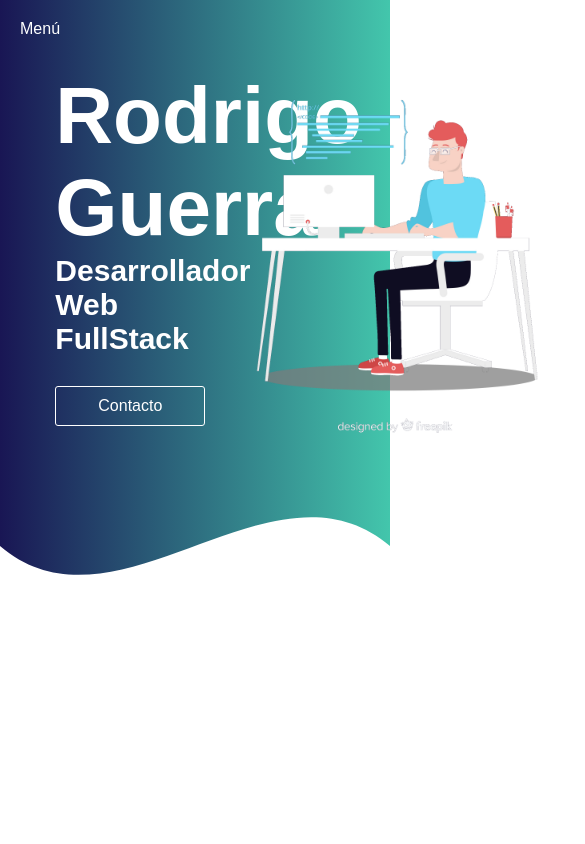
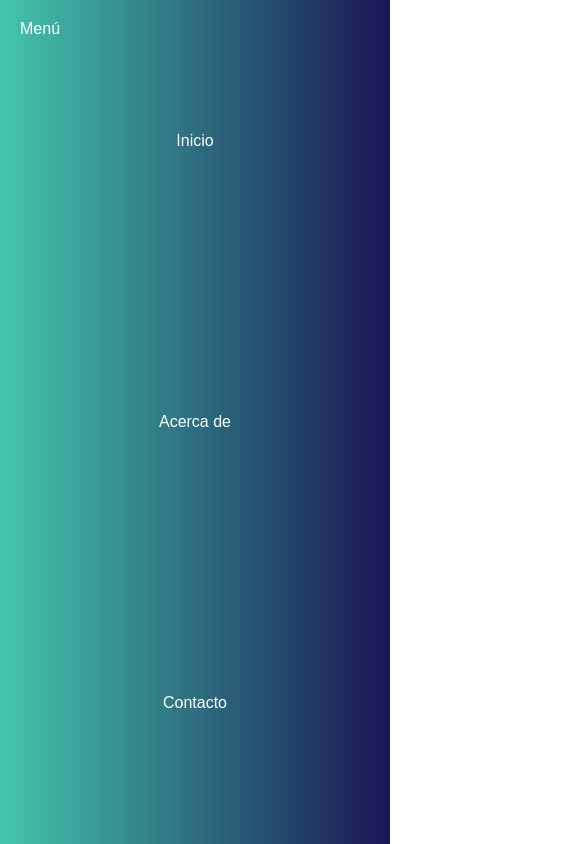
Before and after one commit to rodrigoguerra77/landing_page, a plain HTML site: page src/index.html in a window 390 px wide. Both pictures are taken after a click on the link "Menú". Shown: the whole page, 585 px wide, since content can reach past the window. Drawn offline with Linux system fonts and the light colour scheme.

Commit message:
Menu funcional y responsive

```diff
--- a/assets/css/style.css
+++ b/assets/css/style.css
@@ -12,13 +12,13 @@ nav {
     position: fixed;
     top: 20px;
     left: 20px;
+    display: flex;
+    justify-content: flex-start;
 }
 
 nav a {
     color: #fff;
     text-decoration: none;
-    display: inline-block;
-    animation: moveLeft 1s ease-in;
 }
 
 header {
@@ -44,11 +44,11 @@ img {
     object-fit: cover;
     width: auto;
     animation: moveUp 1s ease-in;
+    width: 450px;
 }
 
 .img-rounded {
     border-radius: 50%;
-    max-width: 400px;
 }
 
 .texts {
@@ -88,6 +88,37 @@ img {
     background: linear-gradient(to right, #191654, #43C6AC); /* W3C, IE 10+/ Edge, Firefox 16+, Chrome 26+, Opera 12+, Safari 7+ */
 }
 
+.links {
+    position: fixed;
+    display: flex;
+    top: 0;
+    justify-content: space-around;
+    align-items: center;
+    height: 100vh;
+    left: 0;
+    flex-direction: column;
+    width: 100%;
+    transition: all 1s ease;
+    background: #43C6AC;  /* fallback for old browsers */
+    background: -webkit-linear-gradient(to left, #191654, #43C6AC);  /* Chrome 10-25, Safari 5.1-6 */
+    background: linear-gradient(to left, #191654, #43C6AC); /* W3C, IE 10+/ Edge, Firefox 16+, Chrome 26+, Opera 12+, Safari 7+ */
+}
+
+.one {
+    -webkit-clip-path: circle(0% at 0 0);
+    clip-path: circle(0% at 0 0);
+}
+
+.two {
+    -webkit-clip-path: circle(150% at 0 0);
+    clip-path: circle(150% at 0 0);
+}
+
+.icon {
+    z-index: 100;
+    animation: moveLeft 1s ease-in;
+}
+
 @keyframes moveLeft {
     0% {
         opacity: 0;
@@ -123,3 +154,72 @@ img {
         transform: translate(0);
     }
 }
+
+@media screen and (max-width:1000px) {
+    img {
+        width: 400px;
+    }
+}
+
+@media screen and (max-width:800px) {
+    img {
+        width: 370px;
+    }
+
+    .texts h1 {
+        font-size: 70px;
+    }
+
+    .texts h2 {
+        font-size: 25px;
+    }
+}
+
+@media screen and (max-width:700px) {
+    img {
+        width: 250px;
+    }
+
+    .texts h1 {
+        font-size: 40px;
+    }
+
+    .texts h2 {
+        font-size: 15px;
+    }
+}
+
+@media screen and (max-width:450px) {
+    .container {
+        width: 100%;
+        flex-wrap: wrap-reverse;
+        justify-content: center;
+    }
+
+    .texts {
+        width: 100%;
+        text-align: center;
+    }
+
+    .texts h1 {
+        font-size: 60px;
+    }
+}
+
+@media screen and (max-width:340px) {
+    img {
+        width: 160px;
+    }
+
+    .texts h1 {
+        font-size: 35px;
+    }
+
+    .texts a {
+        width: 120px;
+    }
+
+    .texts h2 {
+        font-size: 15px;
+    }
+}
--- a/assets/js/all.js
+++ b/assets/js/all.js
@@ -0,0 +1,17 @@
+'use strict';
+
+let buttom = document.getElementById("icon");
+let links = document.getElementById("links");
+let count = 0;
+
+buttom.addEventListener("click", function(e){
+    e.preventDefault();
+    if(count == 0){
+        links.className = ("links two");
+        count = 1;
+    } else {
+        links.classList.remove("two");
+        links.className = ("links one");
+        count = 0;
+    }
+})
--- a/src/index.html
+++ b/src/index.html
@@ -12,11 +12,11 @@
     <header>
         <nav>
             <a href="#" id="icon" class="icon">Menú</a>
-            <!--<div class="links one" id="links">
+            <div class="links one" id="links">
                 <a href="">Inicio</a>
                 <a href="">Acerca de</a>
                 <a href="">Contacto</a>
-            </div>-->
+            </div>
         </nav>
         <div class="container">
             <div class="texts">
@@ -30,5 +30,7 @@
     <div class="wave">
         <div style="height: 150px; overflow: hidden;" ><svg viewBox="0 0 500 150" preserveAspectRatio="none" style="height: 100%; width: 100%;"><path d="M0.00,49.98 C149.99,150.00 349.20,-49.98 500.00,49.98 L500.00,150.00 L0.00,150.00 Z" style="stroke: none; fill: #fff;"></path></svg></div>
     </div>
+
+    <script src="../assets/js/all.js"></script>
 </body>
 </html>
```
